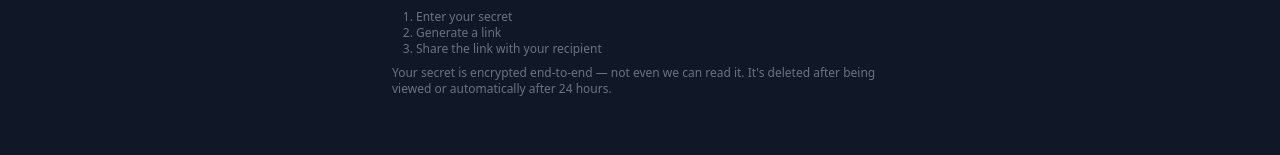
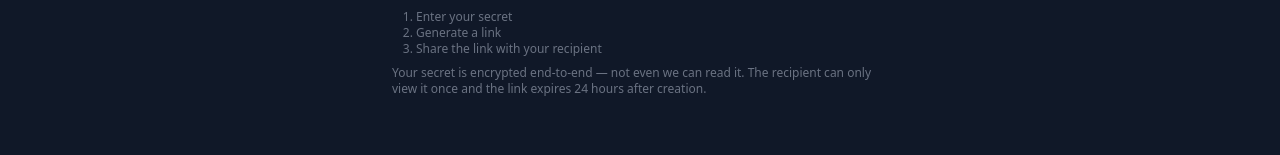
Before and after one commit to magarpratik/send-a-secret, a SvelteKit app in the folder frontend/: page / in a window 1280 px wide. Shown: the part 518-673 px from the top of the page. Built offline with nearby package versions, Linux system fonts and the light colour scheme; no server answers.

Commit message:
improve wording

```diff
--- a/frontend/src/routes/+page.svelte
+++ b/frontend/src/routes/+page.svelte
@@ -104,8 +104,8 @@
 					<li>Share the link with your recipient</li>
 				</ol>
 				<p class="text-xs text-gray-500">
-					Your secret is encrypted end-to-end — not even we can read it. It's deleted after being
-					viewed or automatically after 24 hours.
+					Your secret is encrypted end-to-end — not even we can read it. The recipient can only view
+					it once and the link expires 24 hours after creation.
 				</p>
 			</div>
 		{:else}
```
